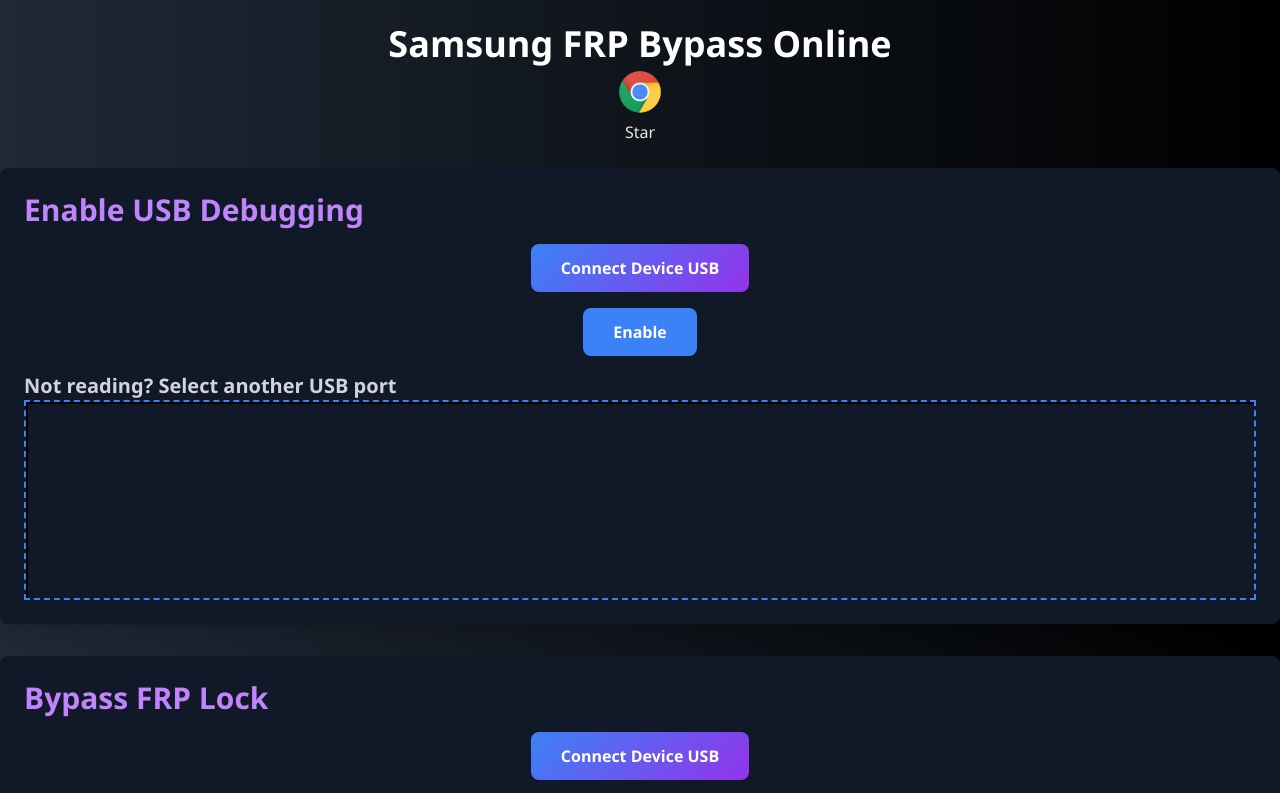
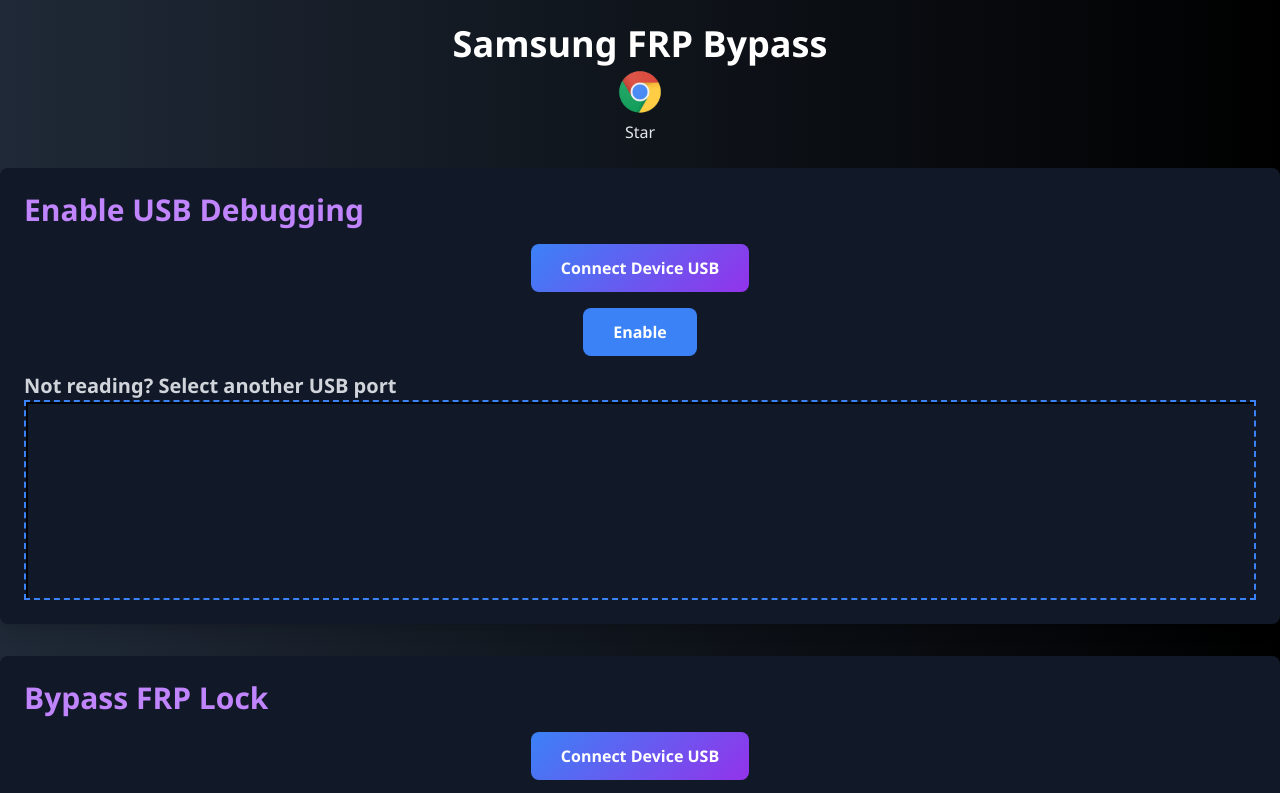
Before and after one commit to sudo-self/samsung-frp-browser, a plain HTML site: page index.html in a window 1280 px wide. Shown: the top 793 px of the page. Drawn offline with nearby package versions, Linux system fonts and the light colour scheme.

Commit message:
Update index.html

```diff
--- a/index.html
+++ b/index.html
@@ -53,7 +53,7 @@
 
     <div class="text-center p-6">
         <h3 class="text-4xl text-white font-bold">
-            Samsung FRP Bypass Online
+            Samsung FRP Bypass
             <center><img src="./chrome.png" width="100px" height="auto"></center>
         </h3>
         <a class="github-button" href="https://github.com/sudo-self/samsung-frp-browser" data-color-scheme="light" data-icon="octicon-star" data-size="large">Star</a>
```
